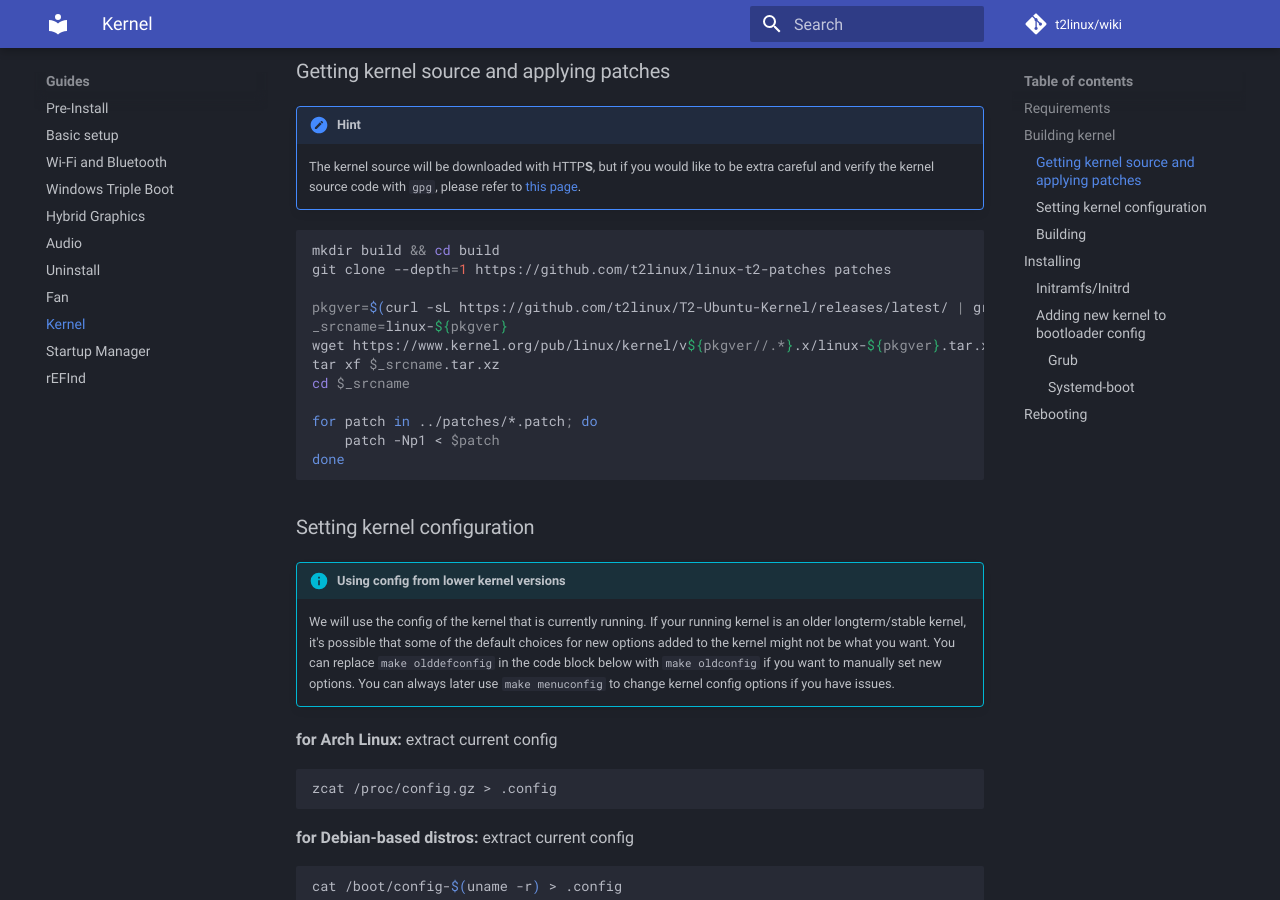
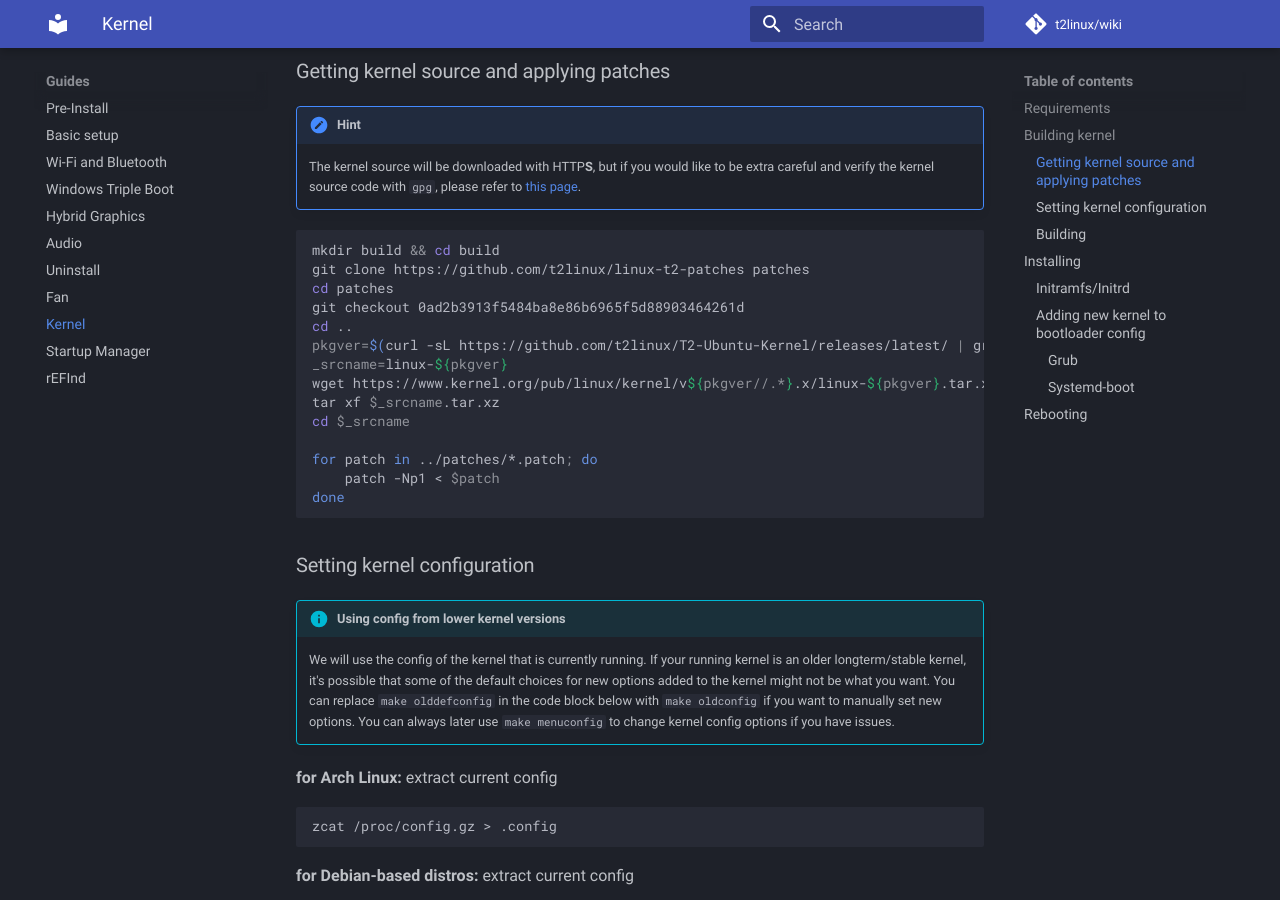
Before and after one commit to t2linux/wiki, an MkDocs documentation site: the page built from docs/guides/kernel.md, in a window 1280 px wide and 900 px high, scrolled down 966 px. Built offline with MkDocs 1.6.1 and Material for MkDocs 9.7.7, drawn with Linux system fonts in a browser that asks for light colours; comment, search, counter and statistics services are not loaded.

Commit message:
Update kernel.md
actual patching instructions

````diff
--- a/docs/guides/kernel.md
+++ b/docs/guides/kernel.md
@@ -23,8 +23,10 @@ If your distro is not one of the distros with documentation on this Wiki, you ma
 
 ```bash
 mkdir build && cd build
-git clone --depth=1 https://github.com/t2linux/linux-t2-patches patches
-
+git clone https://github.com/t2linux/linux-t2-patches patches
+cd patches
+git checkout 0ad2b3913f5484ba8e86b6965f5d88903464261d
+cd ..
 pkgver=$(curl -sL https://github.com/t2linux/T2-Ubuntu-Kernel/releases/latest/ | grep "<title>Release" | awk -F " " '{print $2}' | cut -d "v" -f 2 | cut -d "-" -f 1)
 _srcname=linux-${pkgver}
 wget https://www.kernel.org/pub/linux/kernel/v${pkgver//.*}.x/linux-${pkgver}.tar.xz
````
